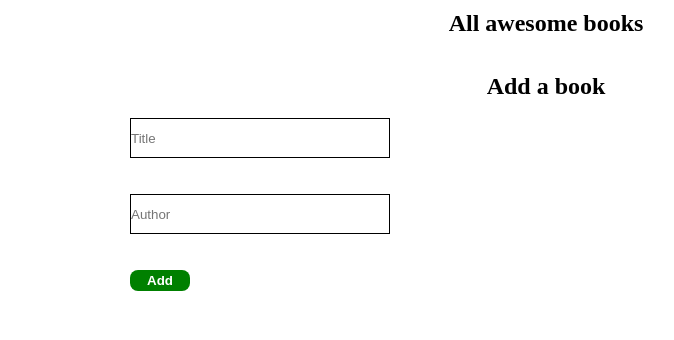
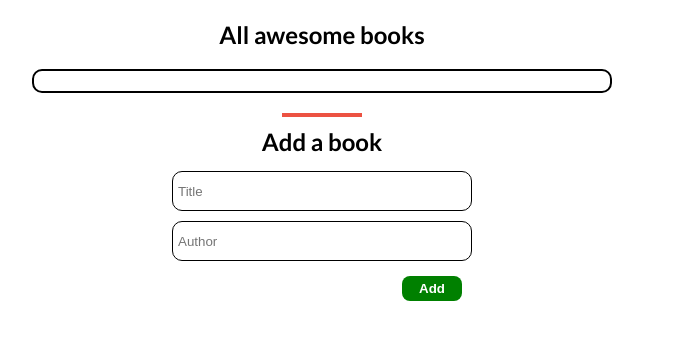
Before and after one commit to Bigizi/AwesomeBook, a plain HTML site: page index.html in a window 1280 px wide. Shown: the whole page, without its empty margins (318-992 px from the left). Drawn offline with Linux system fonts and the light colour scheme.

Commit message:
style the application

```diff
--- a/index.html
+++ b/index.html
@@ -22,14 +22,16 @@
                     <h1 class="title-bar">All awesome books</h1>
                 </div>
                 <div class="book-list"></div>
-            </article><br><br>
+            </article>
+            <span class="bar"></span>
+            <!-- <br><br> -->
             <article class="new-book-container">
                 <div class="form-title">
                     <h2 class="title-bar">Add a book</h2>
-                </div><br>
+                <!-- </div><br> -->
                 <form action="" class="add-form">
-                    <input type="text" class="title" placeholder="Title"><br><br>
-                    <input type="text" class="author" placeholder="Author"><br><br>
+                    <input type="text" class="title" placeholder="Title">
+                    <input type="text" class="author" placeholder="Author">
                     <input type="submit" class="add-btn" value="Add">
                 </form>
             </article>
--- a/script.js
+++ b/script.js
@@ -41,11 +41,11 @@ const getformInput = () => {
   return insertbook;
 };
 
-// Display teh list of books on the web page
+// Display the list of books on the web page
 let DisplayBooks = (index) => {
   let bgcolor = '';
   if (savebook.BookData.indexOf(index) % 2 !== 0) {
-    bgcolor = 'white';
+    bgcolor = 'dark';
   } else {
     bgcolor = 'light';
   }
@@ -55,7 +55,7 @@ let DisplayBooks = (index) => {
   displaybook.setAttribute('id', index.bookid);
   displaybook.innerHTML = `<p>${index.title} by ${index.author}</p>`;
   const removeBook = document.createElement('button');
-  removeBook.classList.add('remove')
+  removeBook.classList.add('remove');
   removeBook.innerHTML = 'Remove';
   removeBook.addEventListener('click', () => savebook.removeBook(index.bookid));
   displaybook.appendChild(removeBook);
--- a/style.css
+++ b/style.css
@@ -1,38 +1,72 @@
+@import url('https://fonts.googleapis.com/css2?family=Lato:wght@100;300;400;700;900&display=swap');
+
 * {
   margin: 0;
   padding: 0;
   box-sizing: border-box;
 }
 
+body {
+  font-family: "Lato", sans-serif;
+}
+
 .content {
-  padding-left: 35%;
-  padding-top: 10px;
+  display: flex;
+  justify-content: center;
+  flex-direction: column;
+  align-items: center;
+}
+
+.list-container {
+  padding: 10px;
+  width: 600px;
+}
+
+.book-list {
+  margin: 10px auto;
+  padding: 10px 0;
+  border: 2px solid #000;
+  border-radius: 10px;
 }
 
 .book-item {
   display: flex;
-  margin-top: 5px;
+  justify-content: space-between;
+  align-items: center;
+  gap: 40px;
   padding: 10px;
-  width: 40%;
-  border: 1px solid black;
-  justify-content: space-between;
+  font-size: 18px;
 }
 
-
-.author {
-  height: 40px;
-  border: 1px solid black;
-  width: 260px;
+.light {
+  background-color: #f0f0f0;
 }
 
+.dark {
+  background-color: #000;
+  color: #fff;
+}
+
+.bar {
+  border-bottom: 4px solid #ec5242;
+  width: 5rem;
+  display: block;
+  text-align: center;
+}
+
+.author,
 .title {
   height: 40px;
   border: 1px solid black;
-  width: 260px;
+  width: 300px;
+  margin: 5px 0;
+  padding: 5px;
+  border-radius: 10px;
 }
 
 .title-bar {
   text-align: center;
+  padding: 10px;
 }
 
 .add-btn {
@@ -40,10 +74,11 @@
   width: 60px;
   border-radius: 8px;
   border: none;
-  padding: 3px;
+  padding: 5px;
   color: white;
   font-weight: bold;
-  float: right;
+  margin: 10px 10px 0 0;
+  cursor: pointer;
 }
 
 .remove {
@@ -51,13 +86,15 @@
   width: 60px;
   border-radius: 8px;
   border: none;
-  padding: 3px;
+  padding: 5px;
   color: white;
   font-weight: bold;
+  cursor: pointer;
 }
 
 .add-form {
   display: flex;
   flex-direction: column;
-  width: 40%;
+  justify-content: center;
+  align-items: end;
 }
```
